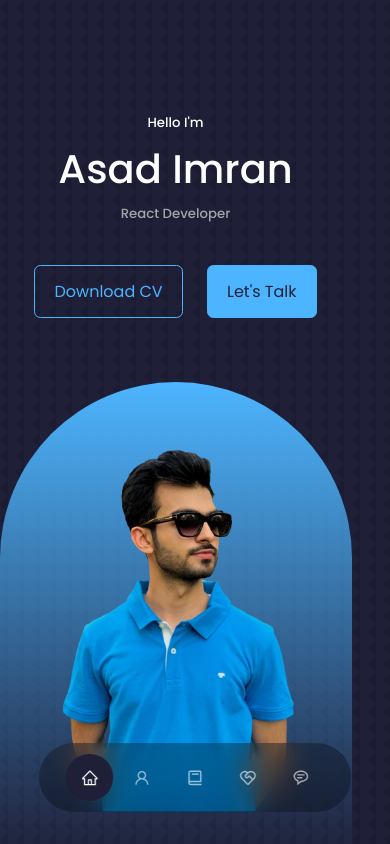
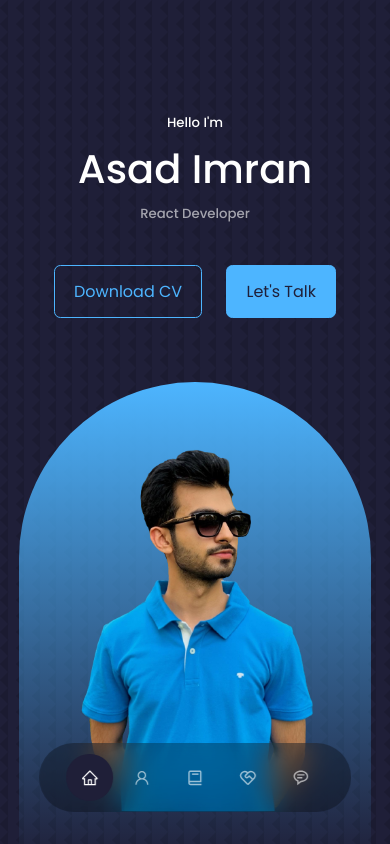
Before and after one commit to asadimran2877/Portfolio, a React (Create React App) app: page / in a window 390 px wide. Shown: the top 844 px of the page. Built offline with nearby package versions, Linux system fonts and the light colour scheme.

Commit message:
Experience Updated

```diff
--- a/src/components/Experience/Experience.css
+++ b/src/components/Experience/Experience.css
@@ -69,7 +69,7 @@
       @media screen and (max-width:600px) {
        .experience__container{
         gap:1rem;
-    margin-left: 18px;
+        margin-left: 18px;
        }
        .experience__container >div{
         width: 100%;
--- a/src/components/header/header.css
+++ b/src/components/header/header.css
@@ -8,6 +8,7 @@ header{
     text-align: center;
     height: 100%;
     position: relative;
+
 }
 /* CTA */
 .cta{
@@ -64,6 +65,10 @@ header{
 header{
     height:75vh;
 }
+.header__container
+{
+    margin: 0 auto;
+}
 
   }
 
```
